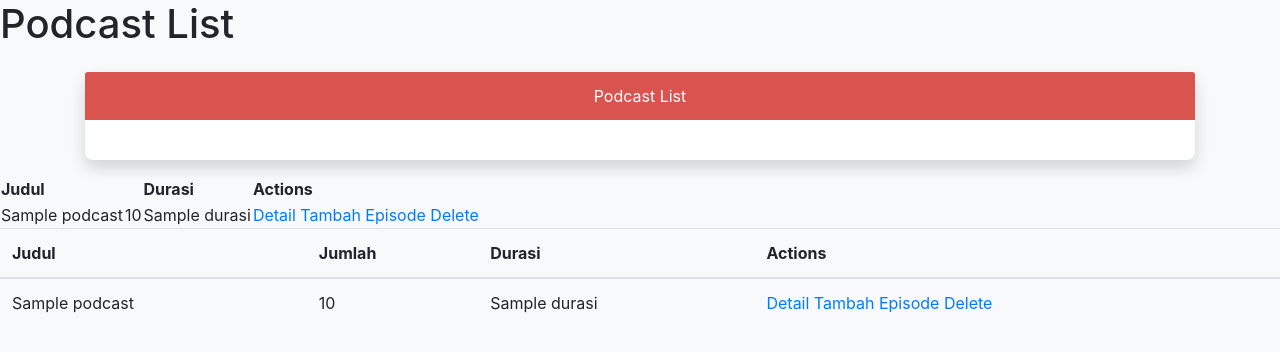
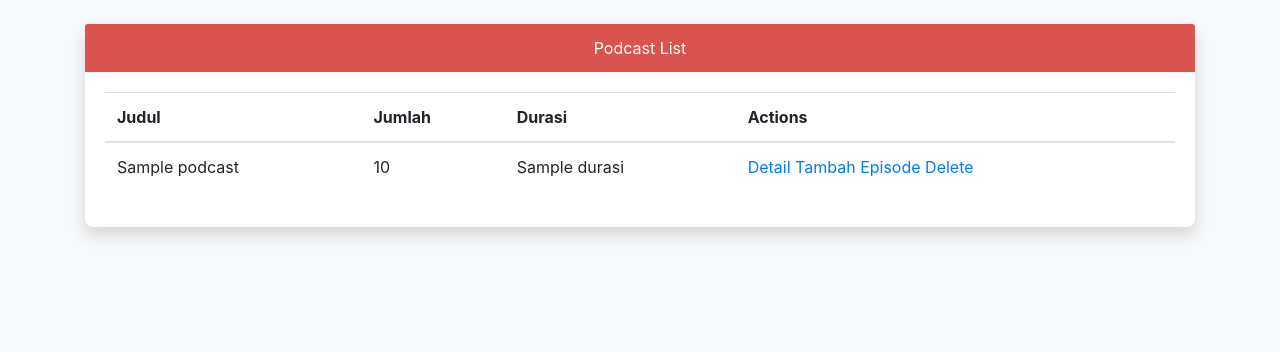
Before and after one commit to citraandh/Mermute, a Django app: template main/templates/podcast/podcast_manager.html in a window 1280 px wide. Shown: the part 56-408 px from the top of the page. Run offline with Django 3.2, Linux system fonts and the light colour scheme; the template is opened without the code that fills it: most values are stand-ins (such as "Sample title", 1, 10 or a date in 2020); some libraries are stand-ins or nearby versions.

Commit message:
bagian biru podcast manager changes

```diff
--- a/main/templates/podcast/podcast_manager.html
+++ b/main/templates/podcast/podcast_manager.html
@@ -106,36 +106,13 @@
 </head>
 
 <body>
-    <h1>Podcast List</h1>
-        <table>
-            <thead>
-                <tr>
-                    <th>Judul</th>
-                    <th></th>
-                    <th>Durasi</th>
-                    <th>Actions</th>
-                </tr>
-            </thead>
-            <tbody>
-                {% for podcast in podcasts %}
-                <tr>
-                    <td>{{podcast.judul}}</td>
-                    <td>{{podcast.jumlah}}</td>
-                    <td>{{podcast.durasi}}</td>
-                    <td>
-                        <a href="/podcast/{podcast.id}">Detail</a>
-                        <a href="/podcast/{podcast.id}/add">Tambah Episode</a>
-                        <a href="/podcast/{podcast.id}/delete">Delete</a>
-                    </td>
-                </tr>
-                {% endfor %}
-            </tbody>
     <div class="container mt-4">
         <div class="card mb-3">
             <div class="card-header text-center">
                 Podcast List
             </div>
             <div class="card-body">
+                <div class="card-title">
                 <table class="table table-hover">
                     <thead>
                         <tr>
@@ -162,6 +139,7 @@
                 </table>
             </div>
         </div>
+    </div>
     <script src="https://code.jquery.com/jquery-3.5.1.slim.min.js"></script>
     <script src="https://cdn.jsdelivr.net/npm/@popperjs/core@2.9.3/dist/umd/popper.min.js"></script>
     <script src="https://stackpath.bootstrapcdn.com/bootstrap/4.5.2/js/bootstrap.min.js"></script>
```
Lines whose indentation alone changed are shown as unchanged.
